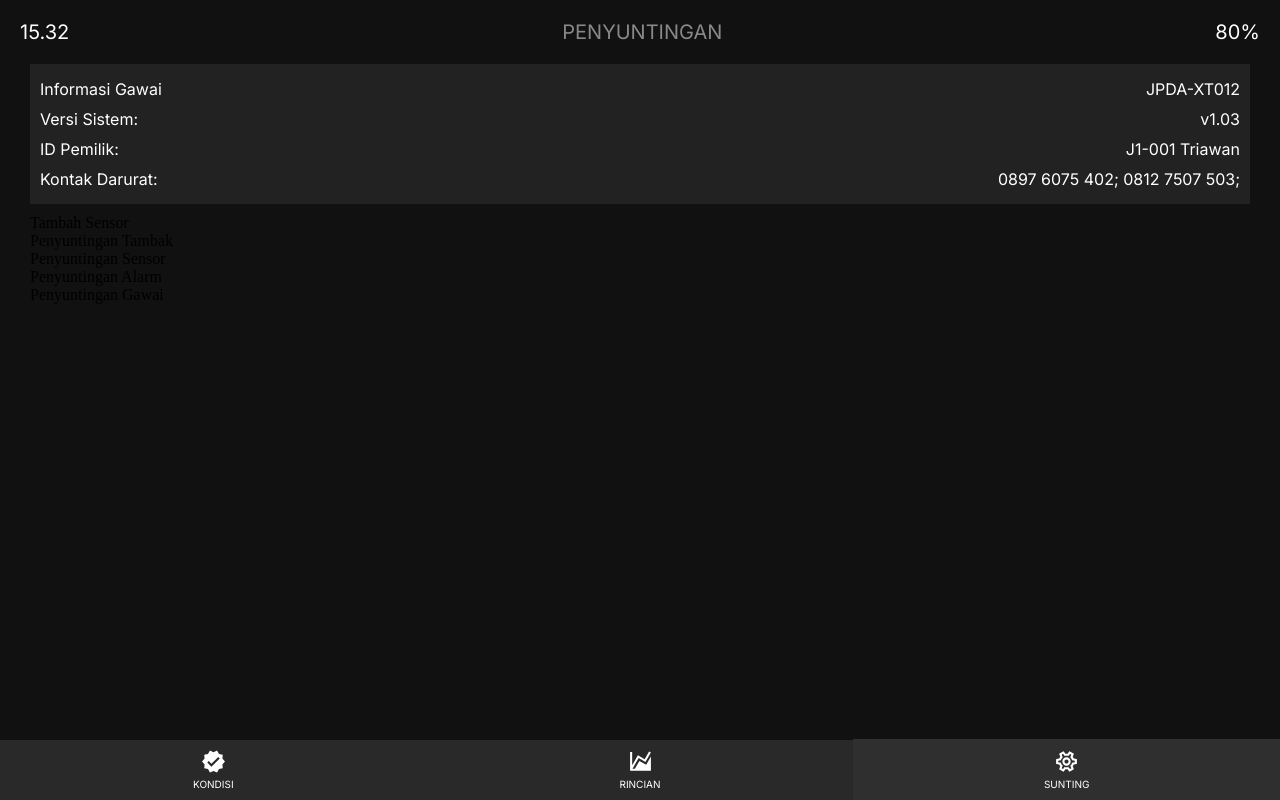
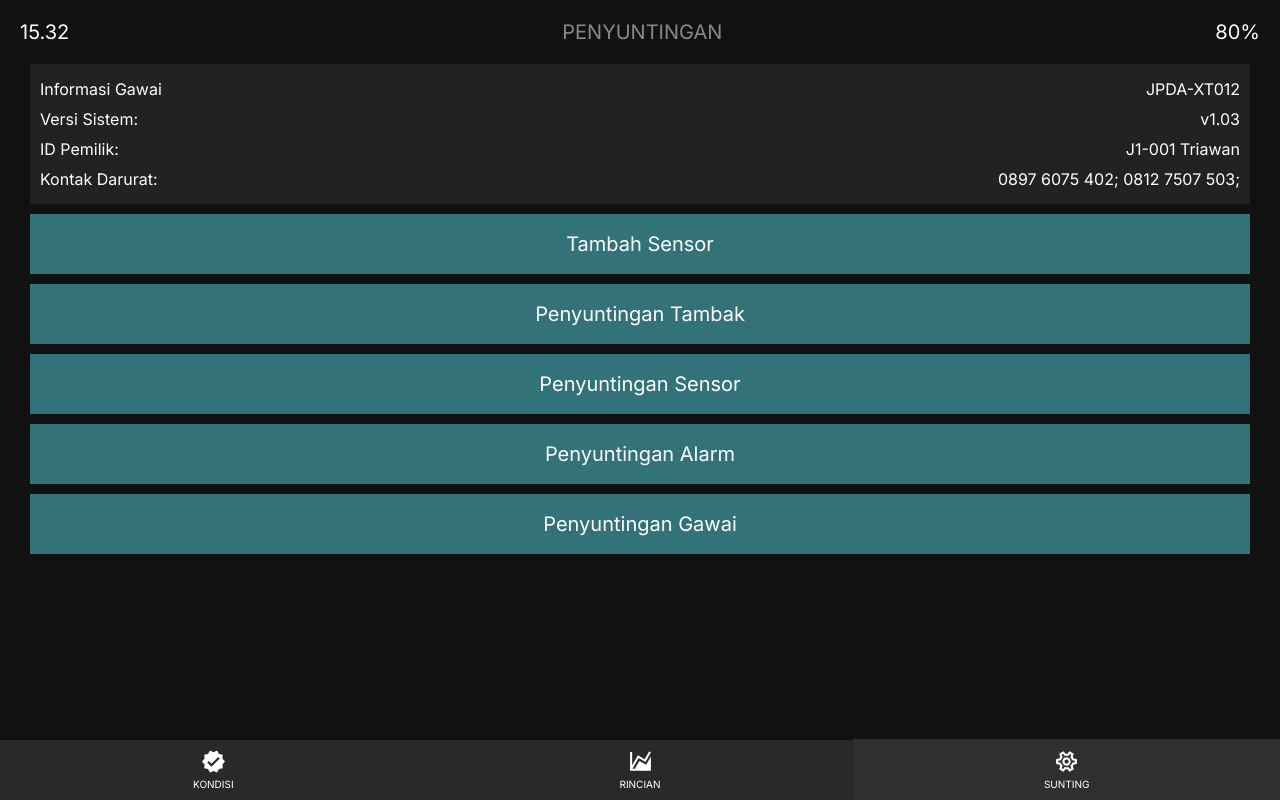
Before and after one commit to C23-PC735-Bangkit-Capstone/Basic-Mobile-App, a plain HTML site: page sunting.html in a window 1280 px wide. Drawn offline with Linux system fonts and the light colour scheme.

Commit message:
Fix Sunting buttons

```diff
--- /dev/null
+++ b/sunting.css
@@ -0,0 +1,23 @@
+.suntingoption {
+  display: flex;
+  align-items: center;
+  justify-content: center;
+  font-family: 'Inter', sans-serif;
+  font-size: 20px;
+  color: var(--putih);
+  height: 60px;
+  width: 100%;
+  margin-bottom: 10px;
+  background-color: var(--biruhijau);
+  cursor: pointer;
+}
+
+.suntingoption:hover {
+  background-color: var(--biruhijau-tua);
+}
+
+.suntingoption:active {
+  transform: scale(0.99);
+  border: 0.5px solid rgba(17, 17, 17, 70%);
+  box-shadow: inset 1px 1px 1px rgb(17, 17, 17, 50%);
+}
--- a/sunting.html
+++ b/sunting.html
@@ -6,6 +6,7 @@
     <meta name="viewport" content="width=device-width, initial-scale=1.0" />
     <title>Jentera App</title>
     <link rel="stylesheet" href="./template.css" />
+    <link rel="stylesheet" href="./sunting.css" />
   </head>
   <body>
     <header>
@@ -41,7 +42,6 @@
   </div>
 
     <div class="suntingoption">
-
         <div class="suntingvar">
          Tambah Sensor
       </div>
--- a/template.css
+++ b/template.css
@@ -12,6 +12,7 @@
   --kuning-tua: #7e741a;
   --oranye: #f66d26;
   --biruhijau: #347279;
+  --biruhijau-tua: hsl(186, 40%, 30%);
 }
 
 html,
```
